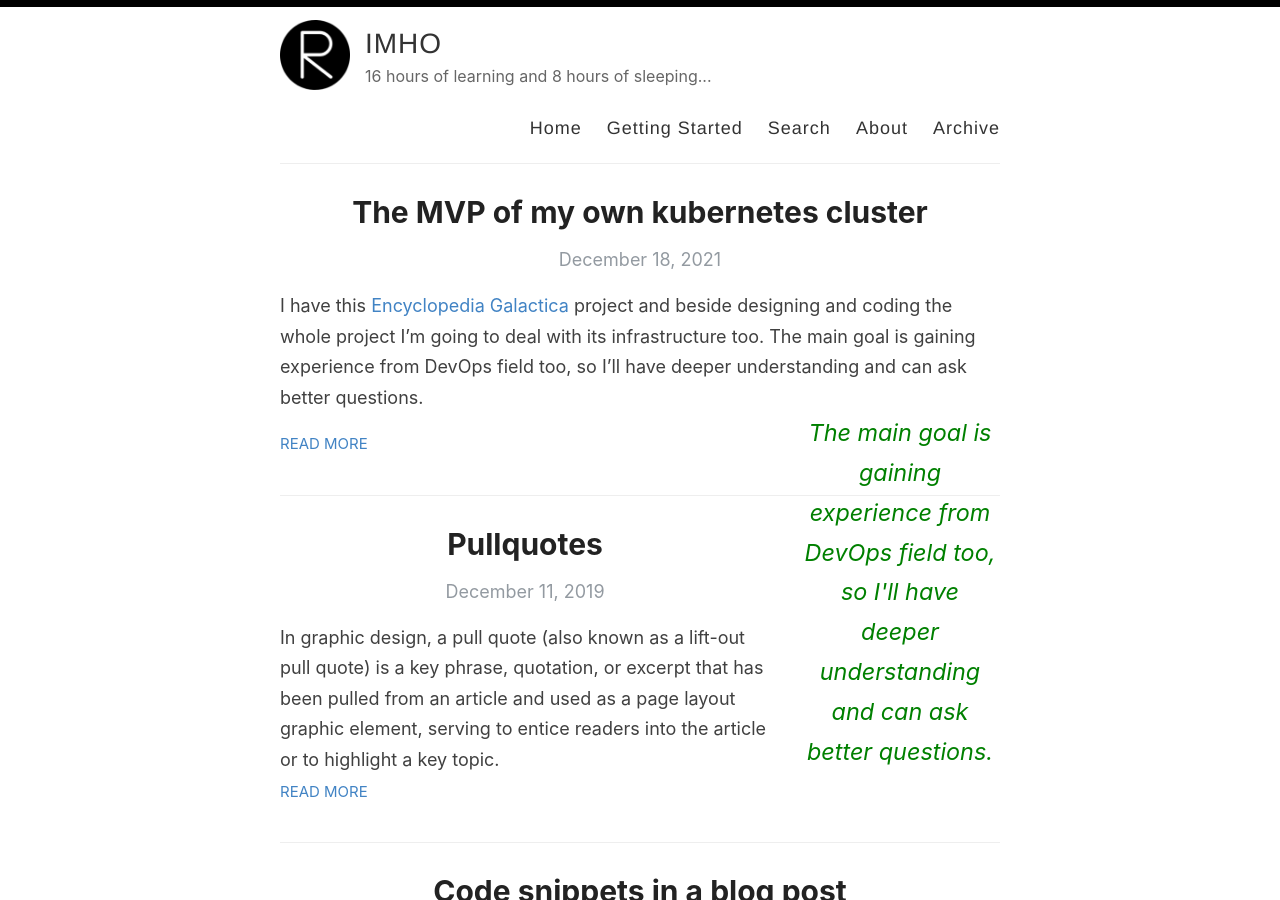
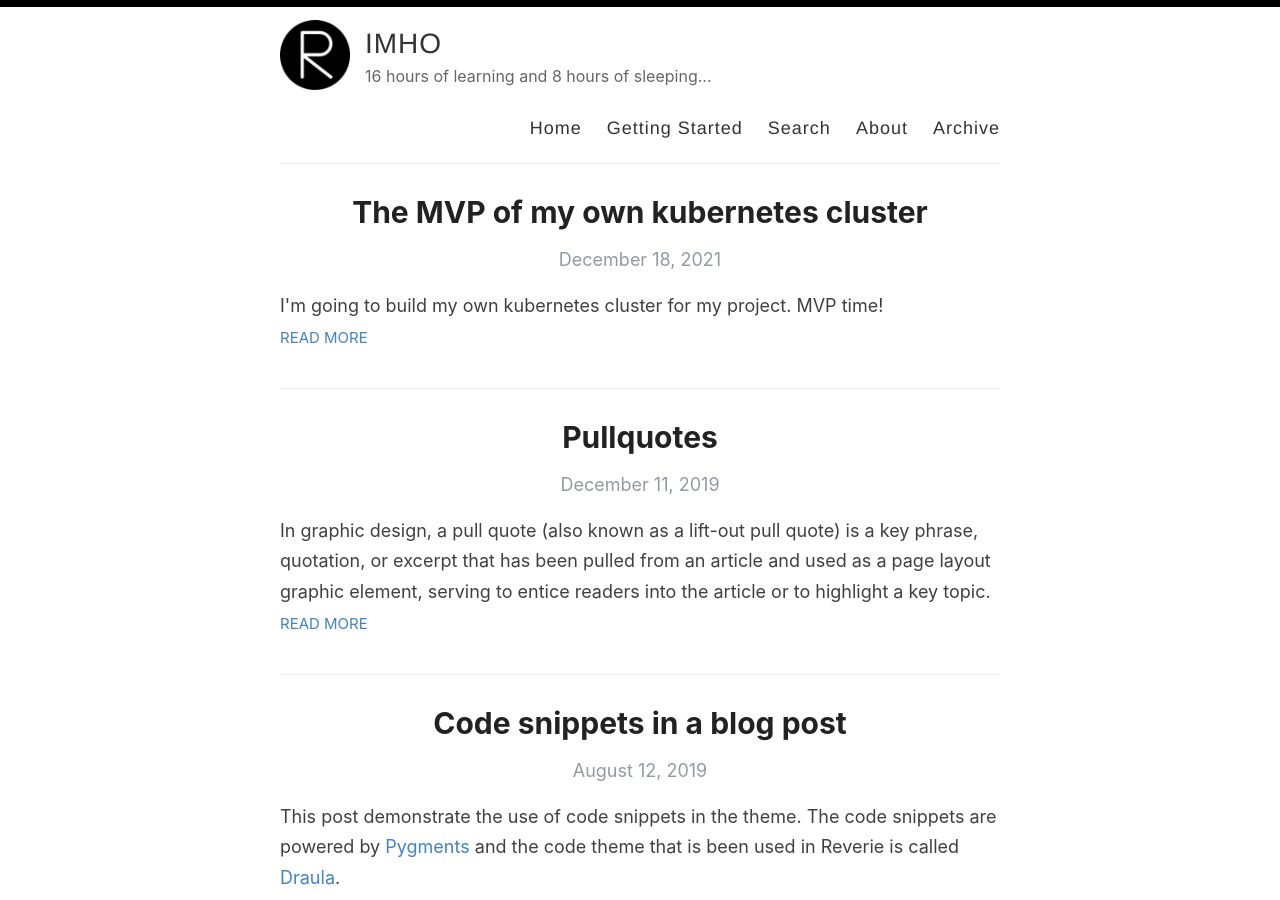
Before and after one commit to Andras-Csanyi/andras-csanyi.github.io, a Jekyll site: the page built from index.html, in a window 1280 px wide and 900 px high. Built offline with Jekyll 4.4.1, drawn with Linux system fonts in a browser that asks for light colours; the list of posts is cut into pages by our own code.

Commit message:
fix: content fix

```diff
--- a/_posts/2021-12-18-k8s-cluster-part1-mvp.md
+++ b/_posts/2021-12-18-k8s-cluster-part1-mvp.md
@@ -2,6 +2,7 @@
 layout: post
 title:  The MVP of my own kubernetes cluster
 categories: [k8s, CI/CD, Azure DevOps, AWS, IKS, GC, CQRS, Microservices]
+excerpt: I'm going to build my own kubernetes cluster for my project. MVP time!
 ---
 
 I have this [Encyclopedia Galactica](https://github.com/EncyclopediaGalactica) project and beside
```
